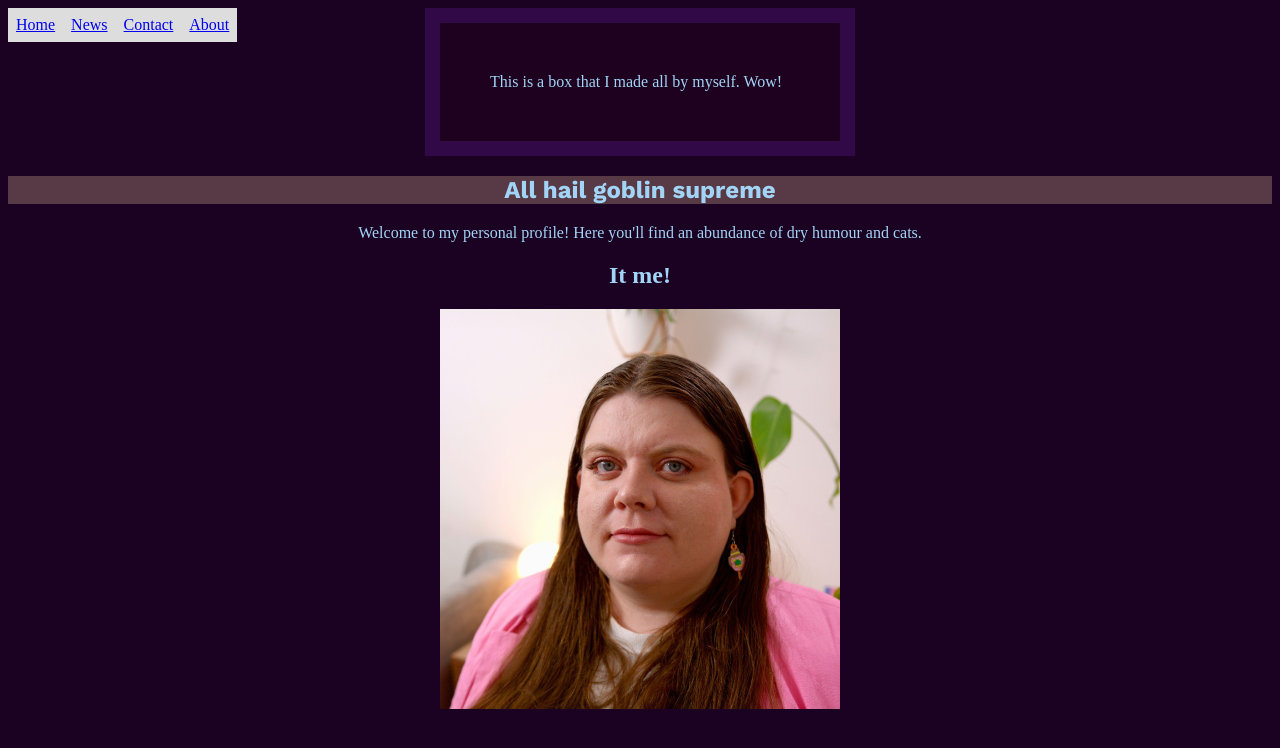
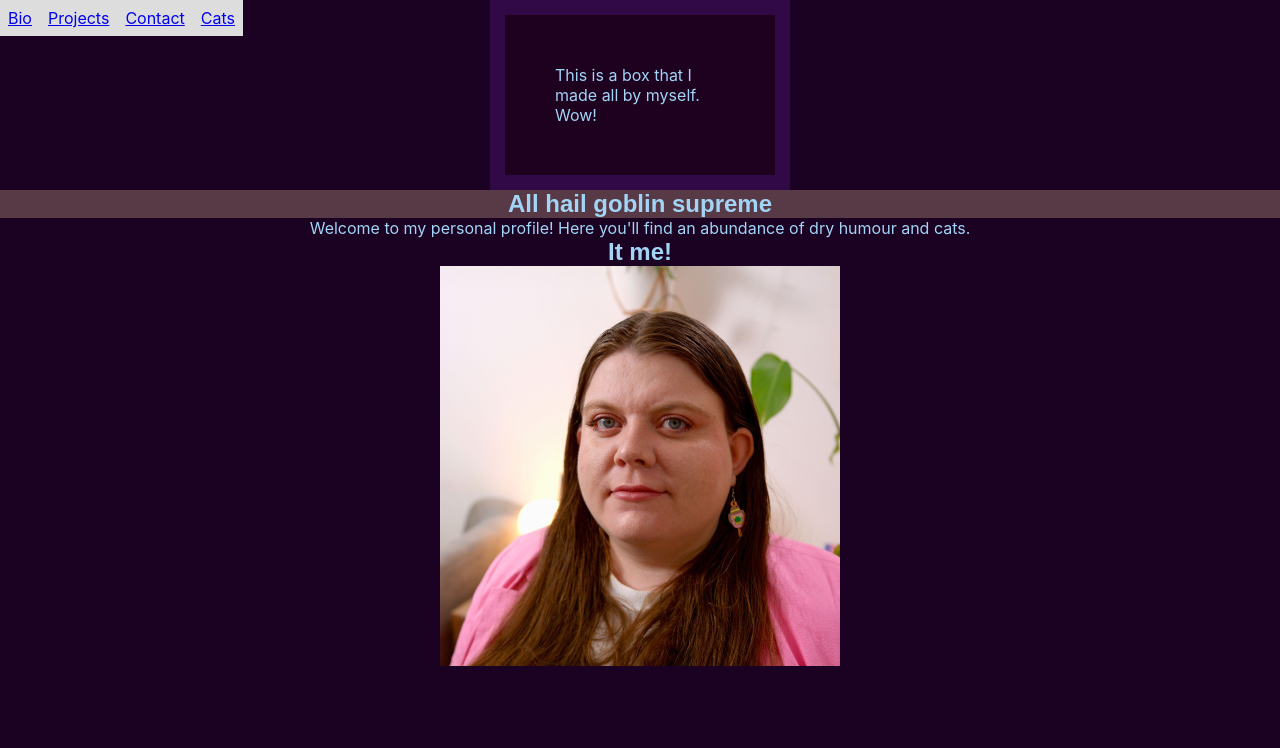
Before and after one commit to Kehteh/kehteh.github.io, a plain HTML site: page index.html in a window 1280 px wide. Drawn offline with nearby package versions, Linux system fonts and the light colour scheme.

Commit message:
added in a CSS reset, updated nav menu

```diff
--- a/index.html
+++ b/index.html
@@ -6,33 +6,31 @@
   <meta name="viewport" content="width=device-width, initial-scale=1.0">
   <title>My Profile</title>
   <link rel="stylesheet" href="style.css">
-  <link rel="preconnect" href="https://fonts.googleapis.com">
-  <link rel="preconnect" href="https://fonts.gstatic.com" crossorigin>
-  <link href="https://fonts.googleapis.com/css2?family=Work+Sans:ital,wght@0,100..900;1,100..900&display=swap" rel="stylesheet">
+
 </head>
 
 
 <body>
 
   <ul>
-    <li><a href="#">Home</a></li>
-    <li><a href="#">News</a></li>
+    <li><a href="#">Bio</a></li>
+    <li><a href="#">Projects</a></li>
     <li><a href="#">Contact</a></li>
-    <li><a href="#">About</a></li>
+    <li><a href="#">Cats</a></li>
   </ul>
 
   <head>
 
     <style>
     div {
-      background-color: rgb(30, 1, 31);
+      background-color: #1e011f;
       width: 300px;
       border: 15px solid rgb(48, 9, 70);
       padding: 50px;
       margin: auto;
     }
     </style>
-    </head>
+  </head>
 
   <div> This is a box that I made all by myself. Wow!</div>
 
--- a/style.css
+++ b/style.css
@@ -1,4 +1,51 @@
-
+/* CSS Reset */
+html {
+  box-sizing: border-box;
+  font-size: 16px;
+  font-family: "Inter", sans-serif;
+  color: var(--black);
+  scroll-behavior: smooth;
+}
+*,
+*:before,
+*:after {
+  box-sizing: inherit;
+}
+h1,
+h2,
+h3,
+h4,
+h5,
+h6 {
+  font-family: "Rubik", sans-serif;
+}
+body,
+h1,
+h2,
+h3,
+h4,
+h5,
+h6,
+p,
+ol,
+ul {
+  margin: 0;
+  padding: 0;
+}
+ol,
+ul {
+  list-style: none;
+}
+img {
+  max-width: 100%;
+  height: auto;
+}
+input,
+button,
+textarea,
+select {
+  font: inherit;
+}
 
 /* Components */
 
@@ -47,10 +94,3 @@ a {
     padding: 8px;
     background-color: #dddddd;
 }
-
-h1.work-sans-<Main header> {
-    font-family: "Work Sans", sans-serif;
-    font-optical-sizing: auto;
-    font-weight: <100>;
-    font-style: normal;
-  }
```
